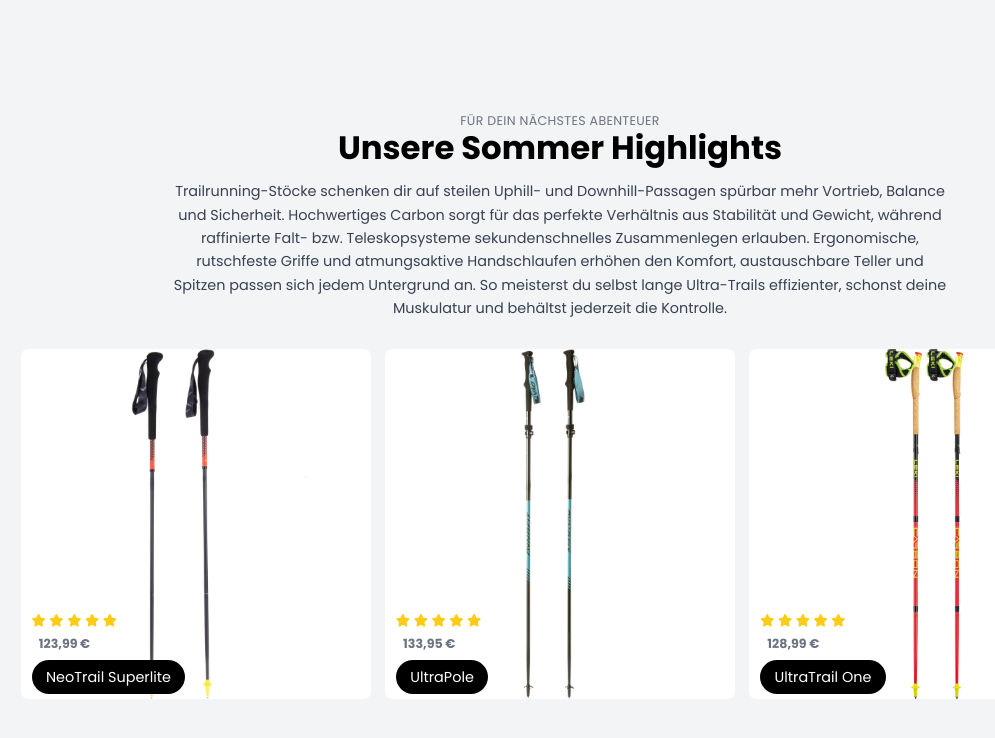
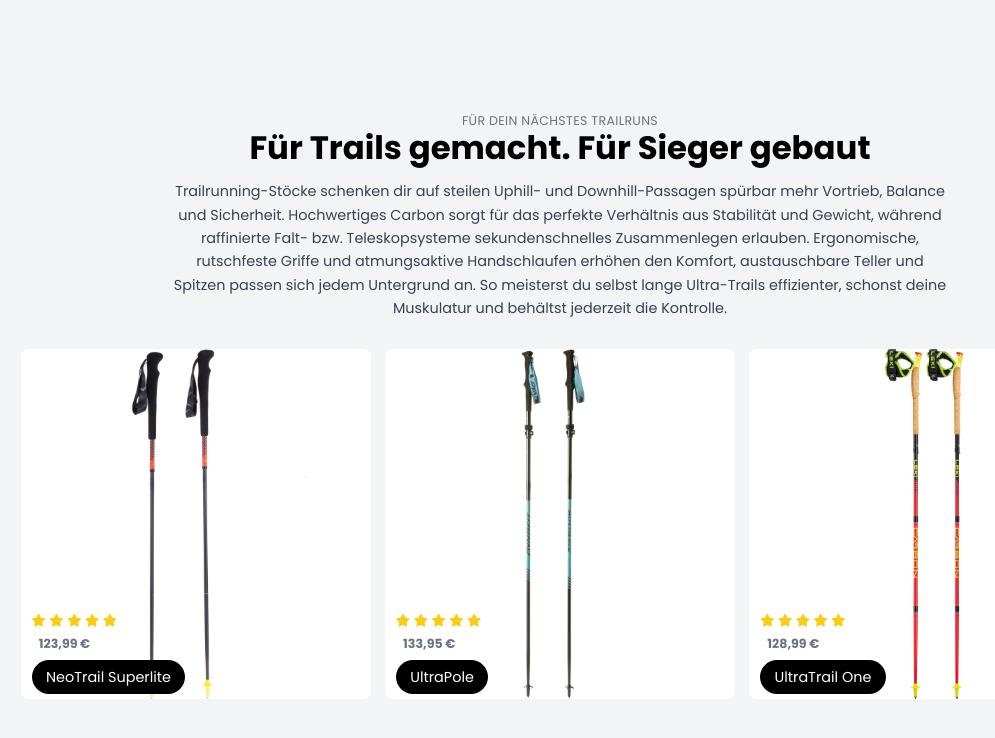
Before and after one commit to StevenE98/responsive-webdesign-Trailrunning, a plain HTML site: page index.html in a window 1280 px wide. Shown: the part 1824-2562 px from the top of the page, without its empty margins (80-1075 px from the left). Drawn offline with nearby package versions, Linux system fonts and the light colour scheme.

Commit message:
Update index.html

```diff
--- a/index.html
+++ b/index.html
@@ -160,8 +160,8 @@
 
   <section class="w-full bg-gray-100 text-center pt-16 px-6 md:px-20 pb-16">
     <div class="text-center max-w-4xl mx-auto mb-8 px-4">
-      <p class="text-sm uppercase text-gray-500 tracking-wide">Für dein nächstes Abenteuer</p>
-      <h2 class="text-3xl lg:text-4xl font-bold mb-4">Unsere Sommer Highlights</h2>
+      <p class="text-sm uppercase text-gray-500 tracking-wide">Für dein nächstes Trailruns</p>
+      <h2 class="text-3xl lg:text-4xl font-bold mb-4">Für Trails gemacht. Für Sieger gebaut</h2>
       <p class="text-base text-gray-700 leading-relaxed">
         Trailrunning-Stöcke schenken dir auf steilen Uphill- und Downhill-Passagen spürbar mehr Vortrieb, Balance und Sicherheit.
         Hochwertiges Carbon sorgt für das perfekte Verhältnis aus Stabilität und Gewicht, während raffinierte Falt- bzw. Teleskopsysteme sekundenschnelles Zusammenlegen erlauben.
```
